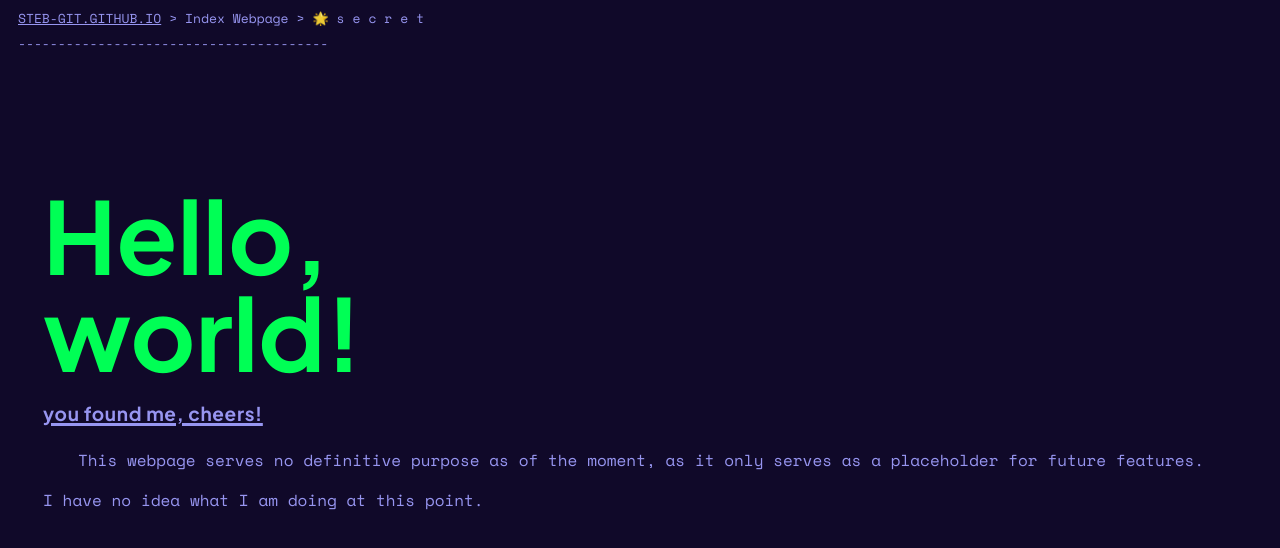
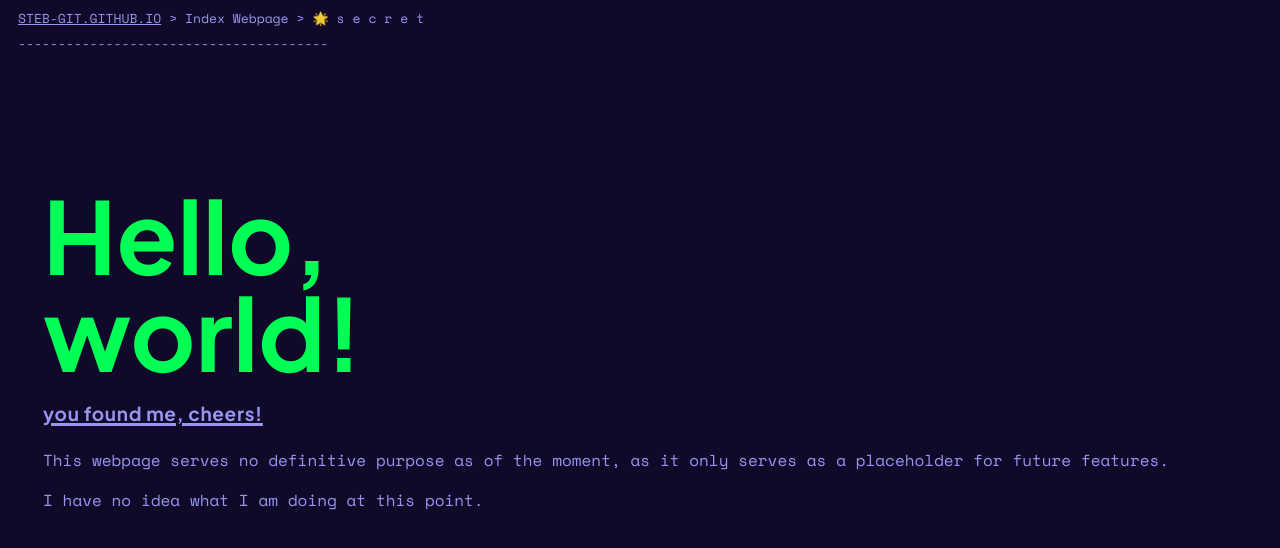
Before and after one commit to steb-git/steb-git.github.io, a plain HTML site: page secret.htm in a window 1280 px wide. Drawn offline with nearby package versions, Linux system fonts and the light colour scheme.

Commit message:
website updates, margin fixes..?

```diff
--- a/secret.htm
+++ b/secret.htm
@@ -58,7 +58,6 @@
             color:rgba(161, 160, 255, 0.932);
             font-family: "Space Mono", monospace;
             line-height: 1.5;
-            text-indent: 35px;
             size: 10px;
             stroke: #00ff55;
             margin-left: 35px;
```
